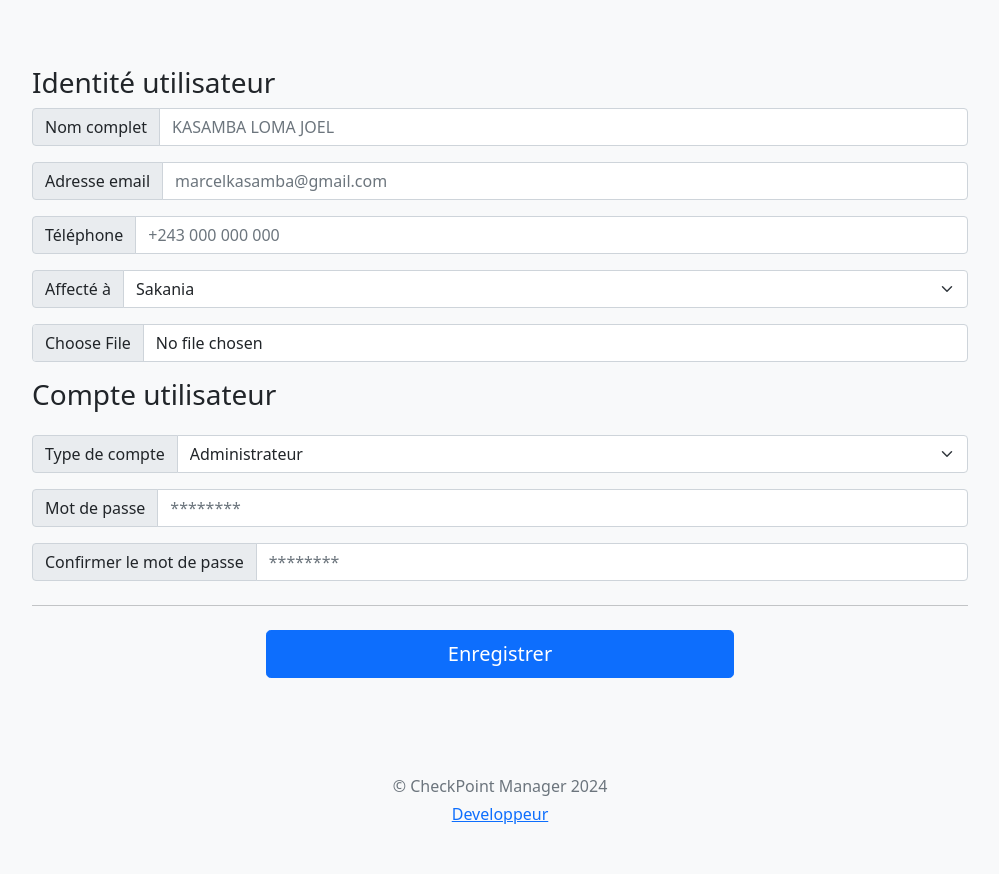
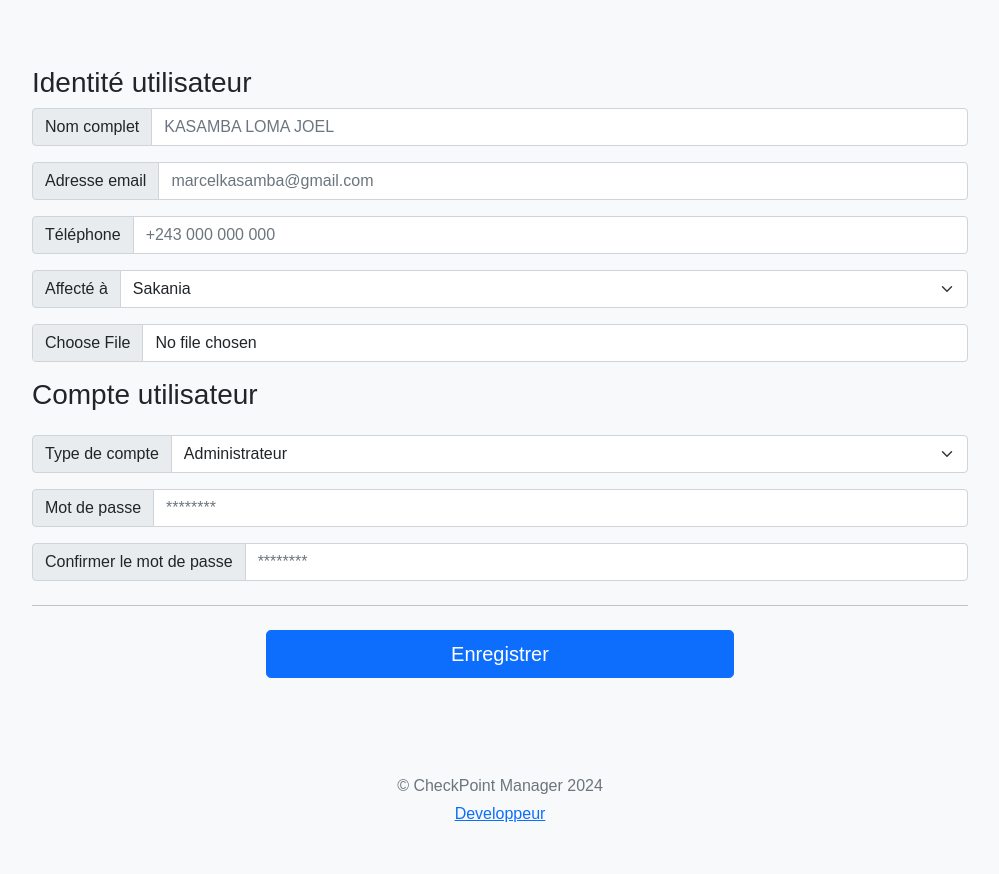
Before and after one commit to Kasamba5i/cpm, a PHP site: page / in a window 1280 px wide. Shown: the part 76-950 px from the top of the page, without its empty margins (140-1139 px from the left). Run offline with PHP 8.4, Linux system fonts and the light colour scheme; some web fonts are replaced.

Commit message:
update monstyle1.css

```diff
--- a/styles/monstyle1.css
+++ b/styles/monstyle1.css
@@ -1,5 +1,4 @@
-
-body {
+* {
     font-family: "Audiowide", "Sofia", sans-serif;
 }
 
```
